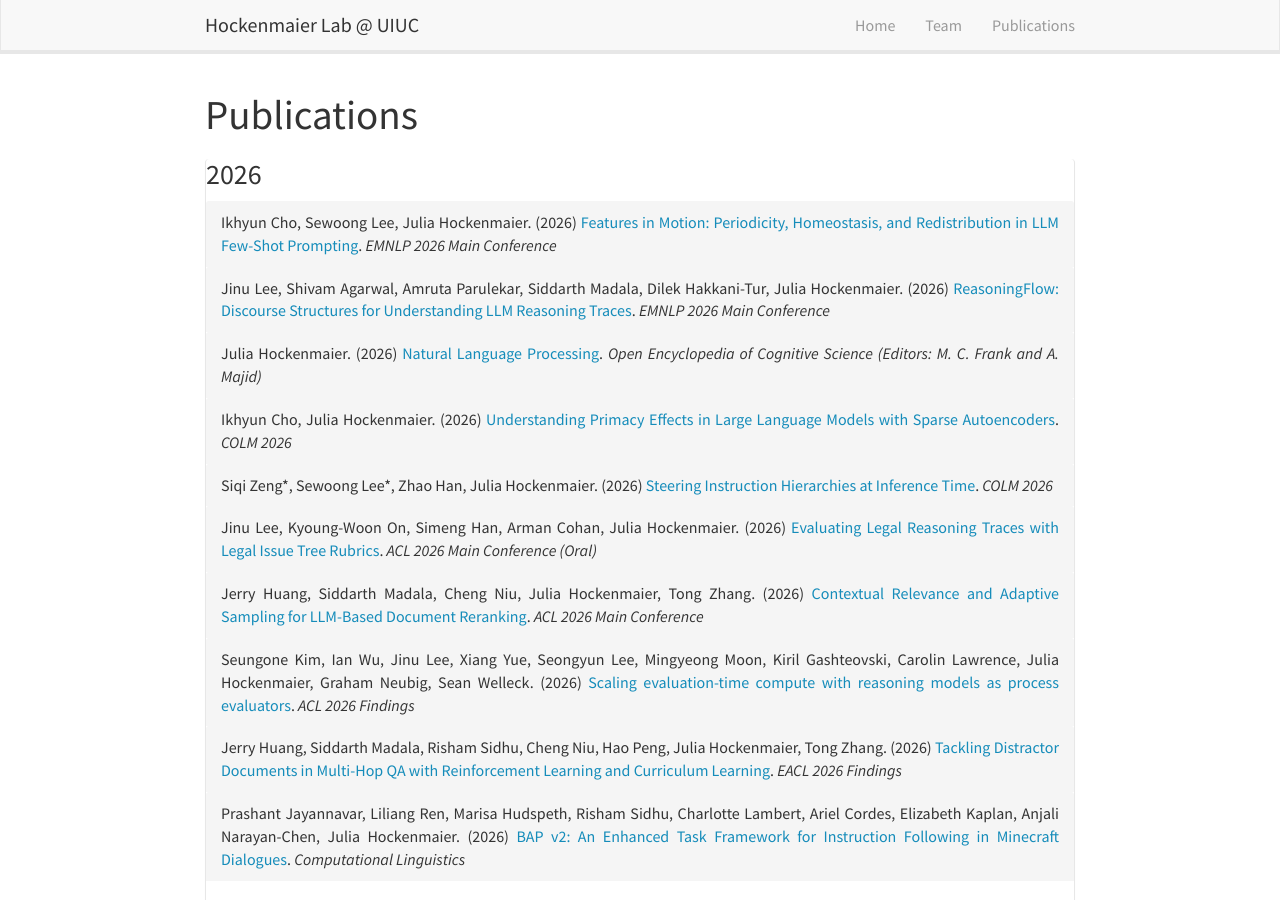
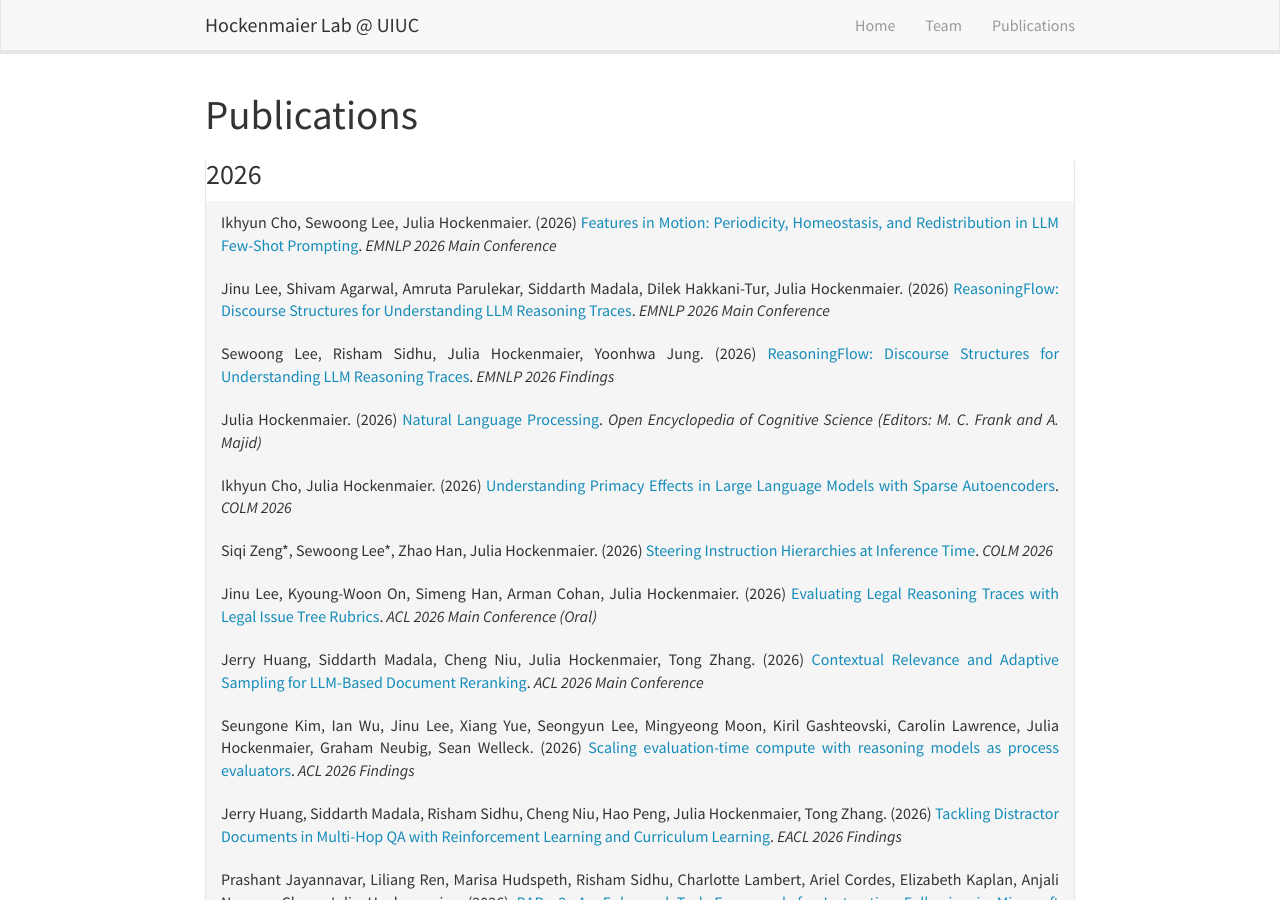
Before and after one commit to hmr-lab/hmr-lab.github.io, a Jekyll site: the page built from _pages/publications.html, in a window 1280 px wide and 900 px high. Built offline with Jekyll 4.4.1, drawn with Linux system fonts in a browser that asks for light colours; nearby versions of some CDN libraries.

Commit message:
update Sewoong's EMNLP pub

```diff
--- a/_data/news.yml
+++ b/_data/news.yml
@@ -1,8 +1,8 @@
 - date: 08/20/2026
-  title: "2 papers accepted to EMNLP 2026 (2 Main)"
+  title: "2 papers accepted to EMNLP 2026 (2 Main, 1 Findings)"
   tags:
     - misc
-  content: Congratulations to our team members (Ikhyun, Jinu, Sewoong, Sid) for being accepted to EMNLP 2026!
+  content: Congratulations to our team members (Ikhyun, Jinu, Sewoong, Risham, Sid) for being accepted to EMNLP 2026!
 
 - date: 08/15/2026
   title: "Jinu receives AICE fellowship!"
--- a/_data/publications.yaml
+++ b/_data/publications.yaml
@@ -38,6 +38,21 @@
     - family: Hockenmaier
       given: Julia
     link: https://arxiv.org/abs/2606.05402
+    issued:
+      date-parts:
+      - - 2026
+  - title: 'ReasoningFlow: Discourse Structures for Understanding LLM Reasoning Traces'
+    container-title: EMNLP 2026 Findings
+    author:
+    - family: Lee
+      given: Sewoong
+    - family: Sidhu
+      given: Risham
+    - family: Hockenmaier
+      given: Julia
+    - family: Jung
+      given: Yoonhwa
+    link:
     issued:
       date-parts:
       - - 2026
```
